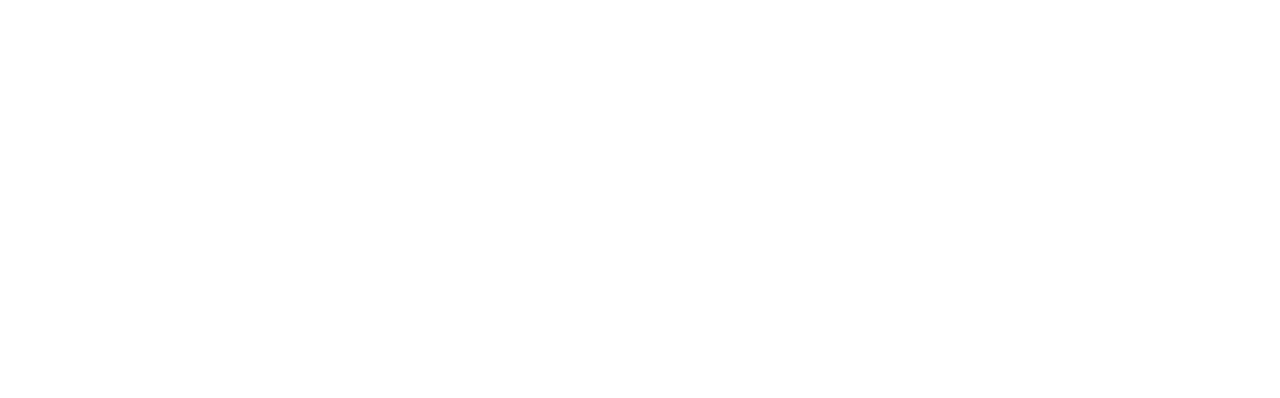
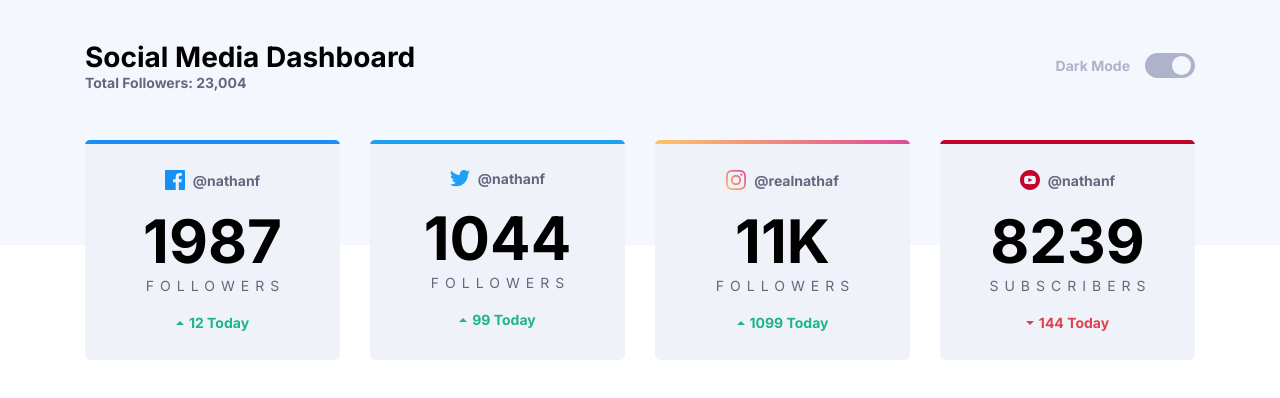
Before and after one commit to sandlerz/Social-media-dashboard-with-theme-switcher-master, a website: page index.html in a window 1280 px wide. Drawn offline with Linux system fonts and the light colour scheme.

Commit message:
First main secction done

```diff
--- a/index.html
+++ b/index.html
@@ -14,11 +14,84 @@
   <!-- Links js and css -->
 
   <link rel="stylesheet" href="style/index.css">
-  <script src="js/index.js"></script>
+  <script src="js/index.js" defer></script>
 
-  <title>Social media dashboard</title>
+  <title>Social m edia dashboard</title>
 </head>
 <body>
+  <div class="bg-top"></div>
 
+  <header class="header">
+    <div>
+      <h1 class="header-title">Social Media Dashboard</h1>
+      <p class="header-title__resume">Total Followers: 23,004</p>
+    </div>
+    <div class="header-toggle">
+      <p class="header-toggle_text">Dark Mode</p>
+      <label for="darkmode" class="darkmode-toggle">
+        <input type="checkbox" name="darkmode" id="darkmode">
+        <span class="slider"></span>
+      </label>
+    </div>
+  </header>
+
+  <main>
+    <section class="dashboard">
+
+      <div class="card facebook">
+        <div class="card-person">
+          <img src="images/icon-facebook.svg" alt="icon-facebook">
+          <span class="person">@nathanf</span>
+        </div>
+        <p class="card-total">1987</p>
+        <p class="card-followers">Followers</p>
+        <div class="card-balance">
+          <img src="images/icon-up.svg" alt="">
+          <span>12 Today</span>
+        </div>
+      </div>
+
+      <div class="card twitter">
+        <div class="card-person">
+          <img src="images/icon-twitter.svg" alt="icon-facebook">
+          <span class="person">@nathanf</span>
+        </div>
+        <p class="card-total">1044</p>
+        <p class="card-followers">Followers</p>
+        <div class="card-balance">
+          <img src="images/icon-up.svg" alt="">
+          <span>99 Today</span>
+        </div>
+      </div>
+
+      <div class="card instagram">
+        <div class="card-person">
+          <img src="images/icon-instagram.svg" alt="icon-facebook">
+          <span class="person">@realnathaf</span>
+        </div>
+        <p class="card-total">11K</p>
+        <p class="card-followers">Followers</p>
+        <div class="card-balance">
+          <img src="images/icon-up.svg" alt="">
+          <span>1099 Today</span>
+        </div>
+      </div>
+
+      <div class="card youtube">
+        <div class="card-person">
+          <img src="images/icon-youtube.svg" alt="icon-facebook">
+          <span class="person">@nathanf</span>
+        </div>
+        <p class="card-total">8239</p>
+        <p class="card-followers">Subscribers</p>
+        <div class="card-balance red">
+          <img src="images/icon-down.svg" alt="">
+          <span >144 Today</span>
+        </div>
+      </div>
+
+    </section>
+
+  </main>
 </body>
 </html>
--- a/js/index.js
+++ b/js/index.js
@@ -0,0 +1,46 @@
+const toggle = document.getElementById('darkmode')
+const bgTop = document.getElementsByClassName('bg-top')[0]
+const body = document.body
+const title = document.getElementsByClassName('header-title')[0]
+const totalFollowers = document.getElementsByClassName('header-title__resume')[0]
+const card = document.getElementsByClassName('card')
+const cardTotal = document.getElementsByClassName('card-total')
+const person = document.getElementsByClassName('person')
+const followerText = document.getElementsByClassName('card-followers')
+
+console.log(person)
+
+const handleToggle = (event) => {
+
+  if(event.target.checked){ // dark mode
+
+    bgTop.style.backgroundColor = "hsl(232, 19%, 15%)"
+    body.style.backgroundColor = "hsl(230, 17%, 14%)"
+    title.style.color = "white"
+    totalFollowers.style.color = "hsl(228, 34%, 66%)"
+
+    for(let cardNum = 0; cardNum < card.length; cardNum++){
+      card[cardNum].style.backgroundColor = "hsl(228, 28%, 20%)"
+      cardTotal[cardNum].style.color = "white"
+      person[cardNum].style.color = "hsl(228, 34%, 66%)"
+      followerText[cardNum].style.color = "hsl(228, 34%, 66%)"
+    }
+
+  } else { // light mode
+
+    bgTop.style.backgroundColor = "hsl(225, 100%, 98%)"
+    body.style.backgroundColor = "hsl(0, 0%, 100%)"
+    title.style.color = "black"
+    totalFollowers.style.color = "hsl(228, 12%, 44%)"
+
+    for(let cardNum = 0; cardNum < card.length; cardNum++){
+      card[cardNum].style.backgroundColor = "hsl(227, 47%, 96%)"
+      cardTotal[cardNum].style.color = "black"
+      person[cardNum].style.color = "hsl(228, 12%, 44%)"
+      followerText[cardNum].style.color = "hsl(228, 12%, 44%)"
+    }
+
+  }
+}
+
+toggle.onclick = handleToggle
--- /dev/null
+++ b/scss/_Header.scss
@@ -0,0 +1,69 @@
+@use 'variables' as *;
+
+.header{
+  display: flex;
+  justify-content: space-between;
+  align-items: center;
+  max-width: 111rem;
+  width: 111rem;
+  height: 5rem;
+  margin: auto;
+  margin: 4rem 0 5rem;
+
+  &-title__resume{
+    color: $Dark-Grayish-Blue;
+    font-weight: 700;
+  }
+
+
+  &-toggle{
+    display: flex;
+    justify-content: center;
+    align-items: center;
+    gap: 1.5rem;
+
+    .header-toggle_text{
+      color: $Toggle;
+      font-weight: 700;
+    }
+    .darkmode-toggle{
+      position: relative;
+      display: inline-block;
+      width: 5rem;
+      height: 2.5rem;
+      input{
+        opacity: 0;
+      }
+    }
+
+    .slider{
+      cursor: pointer;
+      position: absolute;
+      background-color: $Toggle;
+      top: 0; right: 0; bottom: 0; left: 0;
+      border-radius: 5rem;
+
+      &::before{
+        position: absolute;
+        content: "";
+        height: 1.9rem;
+        width: 1.9rem;
+        top: 0.3rem; right: 0.4rem;
+        border-radius: 50%;
+        background-color: $Very-Pale-Blue;
+        transition: 0.4s ease;
+      }
+
+    }
+
+    input:checked + .slider::before{
+      transform: translateX(-2.3rem);
+      background-color: $Dark-Desaturated-Blue;
+    }
+
+    input:checked + .slider{
+      background: $Toggle-dark;
+    }
+  }
+
+}
--- /dev/null
+++ b/scss/_darshboard.scss
@@ -0,0 +1,91 @@
+@use 'variables' as *;
+
+.dashboard{
+  display: flex;
+  justify-content: center;
+  gap: 3rem;
+}
+
+.card{
+  position: relative;
+  min-width: 25.5rem;
+  height: 22rem;
+  background-color: $Light-Grayish-Blue;
+  text-align: center;
+  border-radius: 0.5rem;
+  overflow: hidden;
+  &-person{
+    display: flex;
+    align-items: center;
+    justify-content: center;
+    padding: 3rem 0 1.5rem;
+    gap: 0.8rem;
+    span{
+      color: $Dark-Grayish-Blue;
+      font-weight: 700;
+    }
+  }
+
+  &-total{
+    font-size: 6rem;
+    font-weight: 700;
+  }
+
+  &-followers{
+    letter-spacing: 0.6rem;
+    text-indent: 0.6rem;
+    color: $Dark-Grayish-Blue;
+    text-transform: uppercase;
+  }
+
+  &-balance{
+    display: flex;
+    justify-content: center;
+    align-items: center;
+    color: $LimeGreen;
+    font-weight: 700;
+    padding: 2rem 0 0;
+    gap: 0.5rem;
+  }
+}
+
+.facebook::before{
+  content: "";
+  position: absolute;
+  left: 0;
+  height: 0.4rem;
+  width: 100%;
+  background-color: $Facebook;
+}
+
+.twitter::before{
+  content: "";
+  position: absolute;
+  left: 0;
+  height: 0.4rem;
+  width: 100%;
+  background-color: $Twitter;
+}
+
+.instagram::before{
+  content: "";
+  position: absolute;
+  left: 0;
+  height: 0.4rem;
+  width: 100%;
+  background: $Instagram;
+}
+
+.youtube::before{
+  content: "";
+  position: absolute;
+  left: 0;
+  height: 0.4rem;
+  width: 100%;
+  background: $YouTube;
+}
+.red{
+  span{
+    color: $Bright-Red;
+  }
+}
--- /dev/null
+++ b/scss/_global.scss
@@ -0,0 +1,33 @@
+@use 'variables' as *;
+
+html {
+  font-size: 62.5%;
+  box-sizing: border-box;
+}
+
+*,
+*::before,
+*::after {
+  box-sizing: inherit;
+  margin: 0;
+  padding: 0;
+}
+
+body {
+  font-family: "Inter", sans-serif;
+  font-size: 1.4rem;
+  background-color: $White;
+  display: flex;
+  flex-direction: column;
+  align-items: center;
+}
+
+.bg-top{
+  z-index: -1;
+  position: absolute;
+  left: 0;
+  top: 0;
+  width: 100%;
+  height: 24.5rem;
+  background-color: $Very-Pale-Blue;
+}
--- a/scss/_variables.scss
+++ b/scss/_variables.scss
@@ -16,12 +16,12 @@ $Bright-Red: hsl(356, 69%, 56%);
 
 $Facebook: hsl(208, 92%, 53%);
 $Twitter: hsl(203, 89%, 53%);
-// $Instagram: linear gradient hsl(37, 97%, 70%) to hsl(329, 70%, 58%);
+$Instagram: linear-gradient(90deg, hsl(37, 97%, 70%),hsl(329, 70%, 58%));
 $YouTube: hsl(348, 97%, 39%);
 
 // #### Dark Theme
 
-// $Toggle: linear gradient hsl(210, 78%, 56%) to hsl(146, 68%, 55%);
+$Toggle-dark: linear-gradient(90deg,hsl(210, 78%, 56%),hsl(146, 68%, 55%));
 
 // #### Light Theme
 
--- a/scss/index.scss
+++ b/scss/index.scss
@@ -0,0 +1,3 @@
+@use './Header';
+@use "./global";
+@use 'darshboard';
```
Also changed, not shown: README.md, style/index.css, 1 other file.
